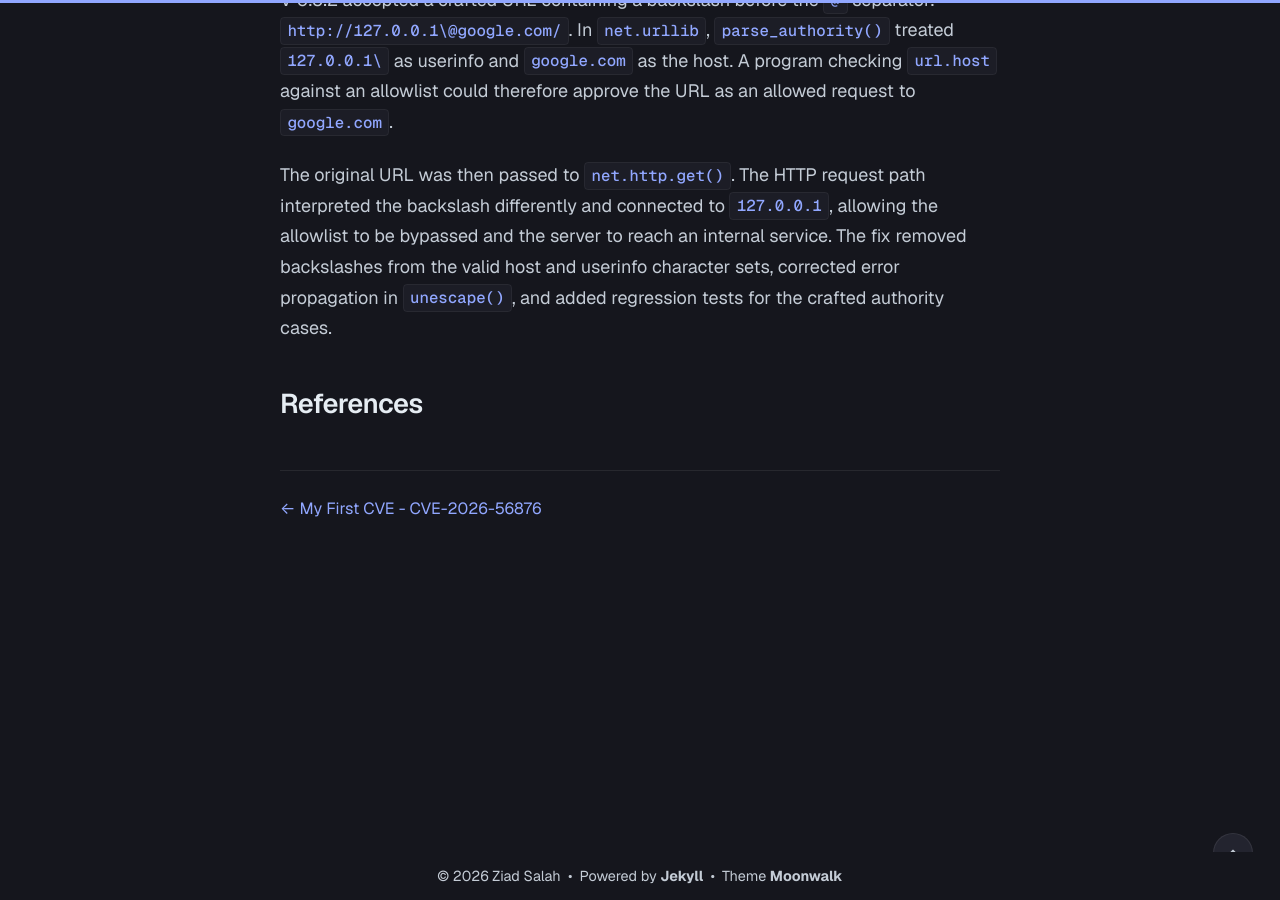
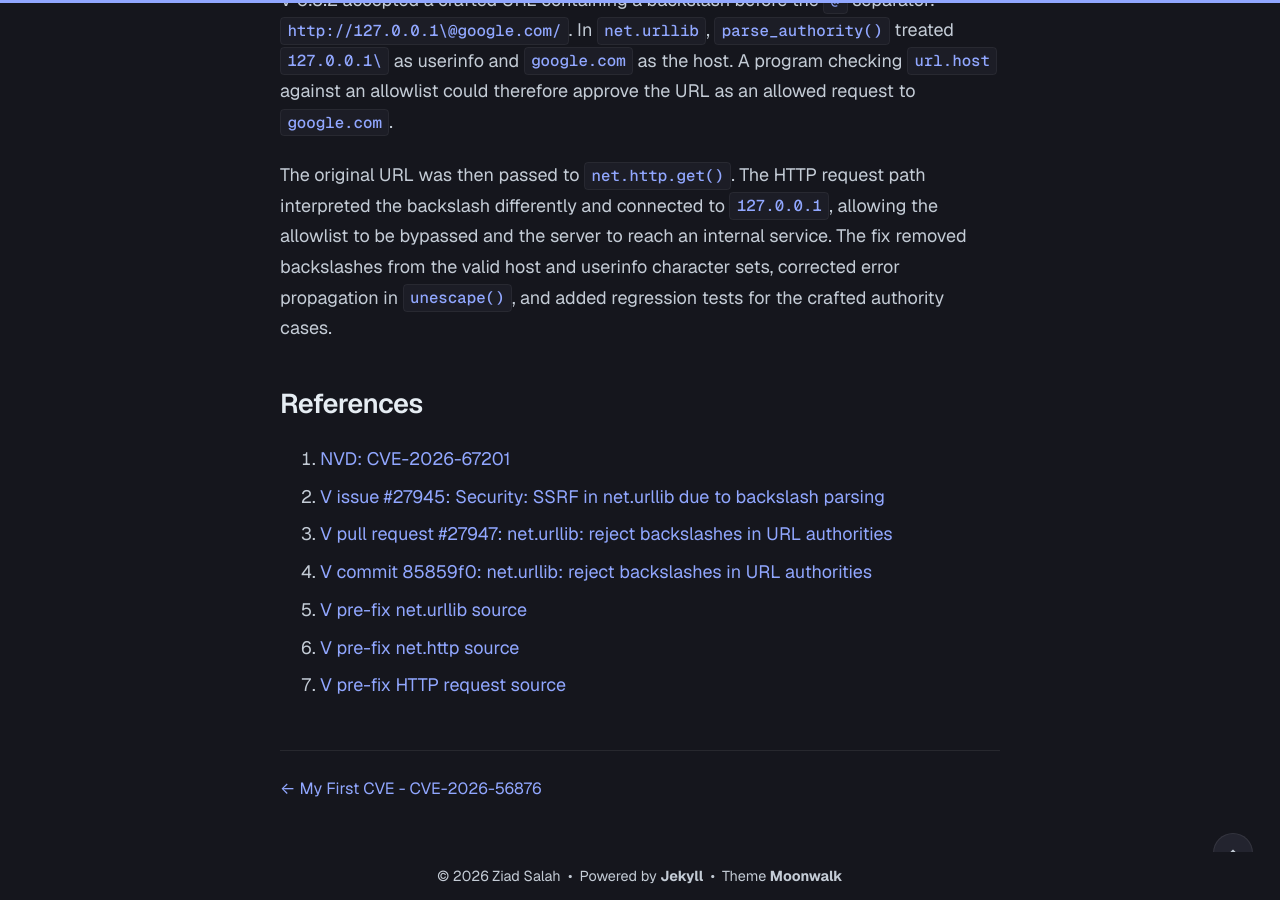
Before and after one commit to ziad626/ziad686-blog, a Jekyll site: the page built from _posts/2026-07-26-cve-2026-67201-analysis.md, in a window 1280 px wide and 900 px high, scrolled down 11634 px. Built offline with Jekyll 4.4.1, drawn with Linux system fonts in a browser that asks for light colours; some of the changed text lies outside the part shown.

Commit message:
Restore visible References list
Added references to CVE-2026-67201 and related issues, pull requests, and commits.

```diff
--- a/_posts/2026-07-26-cve-2026-67201-analysis.md
+++ b/_posts/2026-07-26-cve-2026-67201-analysis.md
@@ -399,6 +399,14 @@ The original URL was then passed to `net.http.get()`. The HTTP request path inte
 
 ## References
 
+1. [NVD: CVE-2026-67201][1]
+2. [V issue #27945: Security: SSRF in net.urllib due to backslash parsing][2]
+3. [V pull request #27947: net.urllib: reject backslashes in URL authorities][3]
+4. [V commit 85859f0: net.urllib: reject backslashes in URL authorities][4]
+5. [V pre-fix net.urllib source][5]
+6. [V pre-fix net.http source][6]
+7. [V pre-fix HTTP request source][7]
+
 [1]: https://nvd.nist.gov/vuln/detail/CVE-2026-67201 "NVD: CVE-2026-67201"
 [2]: https://github.com/vlang/v/issues/27945 "V issue #27945: Security: SSRF in net.urllib due to backslash parsing"
 [3]: https://github.com/vlang/v/pull/27947 "V pull request #27947: net.urllib: reject backslashes in URL authorities"
```
